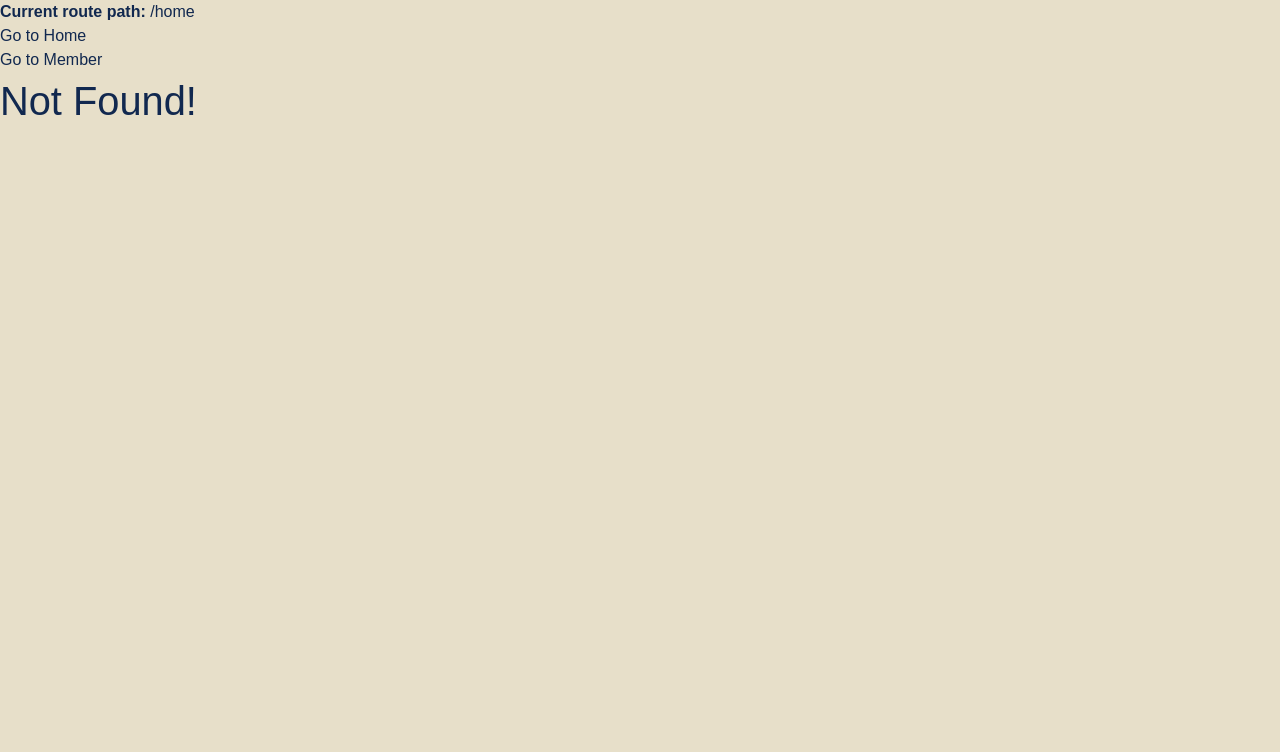
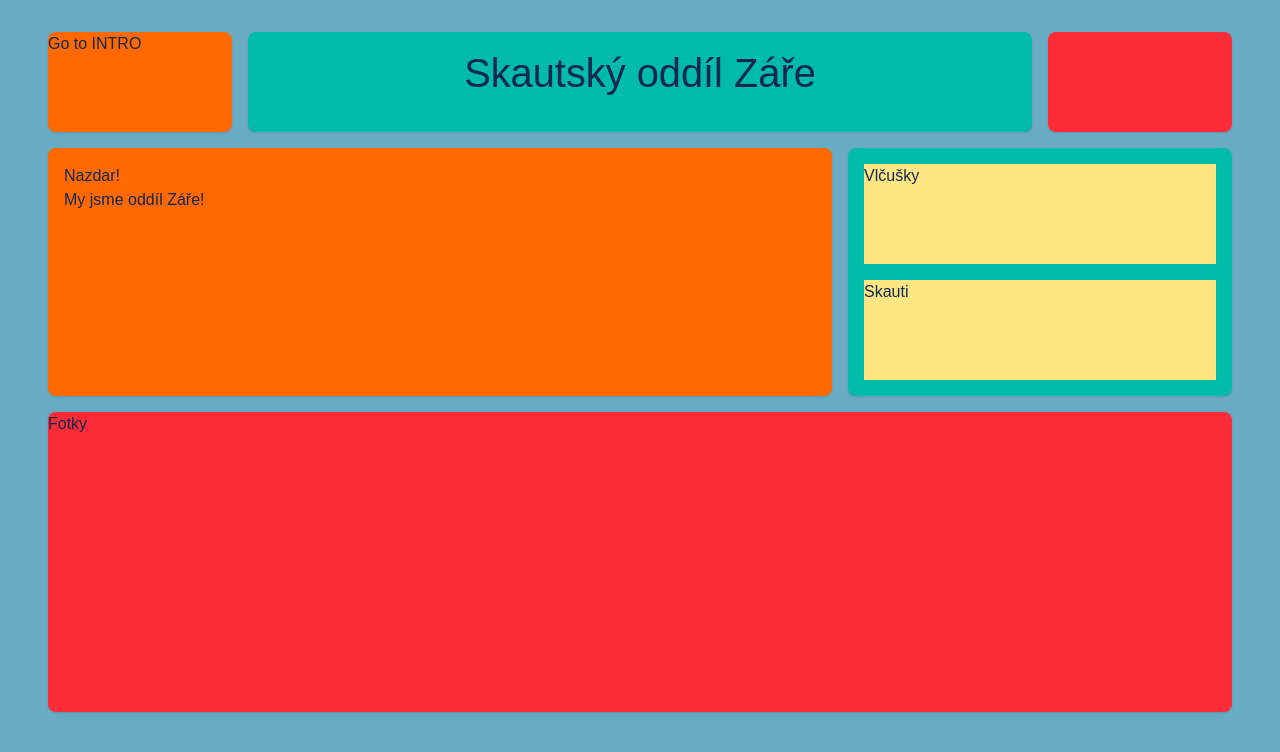
Before and after one commit to jachymak/zareweb, a Vue app: page /home in a window 1280 px wide. Before the commit this address had no page. Shown: the top 752 px of the page. Built offline with nearby package versions, Linux system fonts and the light colour scheme; a web font is replaced by a local one.

Commit message:
intro screen draft

```diff
--- a/src/App.vue
+++ b/src/App.vue
@@ -1,9 +1,29 @@
 <script setup></script>
 
 <template>
-  <p><strong>Current route path:</strong> {{ $route.fullPath }}</p>
-  <p><RouterLink to="/">Go to Home</RouterLink></p>
-  <p><RouterLink to="/member">Go to Member</RouterLink></p>
+  <RouterView v-slot="{ Component }">
+    <Transition name="page" mode="out-in">
+      <component :is="Component" />
+    </Transition>
+  </RouterView>
+</template>
 
-  <RouterView :key="$route.fullPath" />
-</template>
+<style>
+/* Fade + slight zoom */
+.page-enter-active,
+.page-leave-active {
+  transition:
+    opacity 0.4s ease,
+    transform 0.4s ease;
+}
+
+.page-enter-from {
+  opacity: 0;
+  transform: scale(0.98);
+}
+
+.page-leave-to {
+  opacity: 0;
+  transform: scale(1.02);
+}
+</style>
--- a/src/assets/style.css
+++ b/src/assets/style.css
@@ -2,7 +2,7 @@
 
 body {
     font-family: themix, sans-serif !important;
-    background-color: #E7DFC9 !important;
+    background-color: #6AABC4 !important;
     --bs-body-color: #11284F;
     touch-action: manipulation; /* https://stackoverflow.com/questions/10614481/disable-double-tap-zoom-option-in-browser-on-touch-devices */
 }
--- a/src/router/router.js
+++ b/src/router/router.js
@@ -3,11 +3,22 @@ import { createRouter, createWebHistory } from "vue-router";
 const routes = [
   {
     path: "/",
+    name: "Intro",
+    component: () => import("@/views/IntroView.vue"),
+  },
+  {
+    path: "/home",
+    name: "Home",
     component: () => import("@/views/HomeView.vue"),
+    meta: { fromIntro: true },
   },
   {
     path: "/member",
     component: () => import("@/views/MemberView.vue"),
+  },
+  {
+    path: "/admin",
+    component: () => import("@/views/AdminView.vue"),
   },
   {
     path: "/:pathMatch(.*)*",
--- /dev/null
+++ b/src/views/AdminView.vue
@@ -0,0 +1,33 @@
+<script setup>
+</script>
+
+<template>
+  <div class="m-4 grid gap-4 sm:grid-cols-12">
+    <div
+      class="min-h-[100px] rounded-lg bg-orange-500 shadow sm:col-span-2"
+    >
+    </div>
+
+    <div
+      class="min-h-[100px] rounded-lg bg-teal-500 shadow sm:col-span-8"
+    >
+      <div class="p-4">
+        <p>
+          <h1>ADMIN</h1>
+        </p>
+        <div class="mt-6 flex max-w-md gap-x-4">
+          <label for="email-address" class="sr-only">Email address</label>
+          <input id="email-address" type="email" name="email" required placeholder="Enter your email" autocomplete="email" class="min-w-0 flex-auto rounded-md bg-white/5 px-3.5 py-2 text-base text-white outline-1 -outline-offset-1 outline-white/10 placeholder:text-gray-500 focus:outline-2 focus:-outline-offset-2 focus:outline-indigo-500 sm:text-sm/6" />
+          <button type="submit" class="flex-none rounded-md bg-indigo-500 px-3.5 py-2.5 text-sm font-semibold text-white shadow-xs hover:bg-indigo-400 focus-visible:outline-2 focus-visible:outline-offset-2 focus-visible:outline-indigo-500">Subscribe</button>
+        </div>
+      </div>
+
+    </div>
+
+    <div class="min-h-[100px] rounded-lg bg-red-500 shadow sm:col-span-2">
+
+    </div>
+  </div>
+</template>
+
+<style scoped></style>
--- a/src/views/HomeView.vue
+++ b/src/views/HomeView.vue
@@ -3,11 +3,13 @@ import HelloWorld from "@/components/HelloWorld.vue";
 </script>
 
 <template>
-  <div class="m-4 grid gap-4 sm:grid-cols-12">
+  <div class="min-h-screen">
+    <div class="mx-12 mt-8 mb-4 grid gap-4 sm:grid-cols-12">
       <div class="min-h-[100px] rounded-lg bg-orange-500 shadow sm:col-span-2">
-      <div class="p-4">
+        <div class="hidden p-4">
           <HelloWorld msg="Hey!" />
         </div>
+        <RouterLink to="/">Go to INTRO</RouterLink>
       </div>
 
       <div class="min-h-[100px] rounded-lg bg-teal-500 shadow sm:col-span-8">
@@ -16,7 +18,34 @@ import HelloWorld from "@/components/HelloWorld.vue";
         </div>
       </div>
 
-    <div class="min-h-[100px] rounded-lg bg-red-500 shadow sm:col-span-2"></div>
+      <div
+        class="min-h-[100px] rounded-lg bg-red-500 shadow sm:col-span-2"
+      ></div>
+    </div>
+
+    <div class="mx-12 my-4 grid gap-4 sm:grid-cols-12">
+      <div class="min-h-[100px] rounded-lg bg-orange-500 shadow sm:col-span-8">
+        <div class="p-4">
+          <p>Nazdar!</p>
+          <p>My jsme oddíl Záře!</p>
+        </div>
+      </div>
+
+      <div class="min-h-[100px] rounded-lg bg-teal-500 shadow sm:col-span-4">
+        <div class="p-4">
+          <div class="grid grid-cols-1 gap-4">
+            <div class="min-h-[100px] bg-amber-200">Vlčušky</div>
+            <div class="min-h-[100px] bg-amber-200">Skauti</div>
+          </div>
+        </div>
+      </div>
+    </div>
+
+    <div class="mx-12 my-4 grid gap-4 sm:grid-cols-12">
+      <div class="col-span-12 min-h-[300px] rounded-lg bg-red-500 shadow">
+        Fotky
+      </div>
+    </div>
   </div>
 </template>
 
--- /dev/null
+++ b/src/views/IntroView.vue
@@ -0,0 +1,65 @@
+<template>
+  <div class="fixed inset-0 overflow-hidden">
+    <!-- Background image transition -->
+    <transition
+      enter-active-class="transition-all duration-700 ease-out"
+      enter-from-class="opacity-0 scale-100 translate-y-0"
+      enter-to-class="opacity-100 scale-100 translate-y-0"
+      leave-active-class="transition-all duration-700 ease-in"
+      leave-from-class="opacity-100 scale-100 translate-y-0"
+      leave-to-class="opacity-0 scale-110 -translate-y-10"
+    >
+      <img
+        v-if="visible"
+        src="@/assets/intro-image.png"
+        alt="Intro background"
+        class="absolute inset-0 h-full w-full object-cover"
+      />
+    </transition>
+
+    <!-- Content -->
+    <div class="fixed inset-0 flex items-center justify-center">
+      <transition
+        enter-active-class="transition-all duration-700 ease-out"
+        enter-from-class="opacity-0 scale-95"
+        enter-to-class="opacity-100 scale-100"
+        leave-active-class="transition-all duration-500 ease-in"
+        leave-from-class="opacity-100 scale-100"
+        leave-to-class="opacity-0 scale-105"
+      >
+        <div v-if="visible" class="relative z-10 text-center text-white">
+          <h1
+            class="mb-6 text-4xl font-bold md:text-6xl"
+            style="text-shadow: 2px 2px 8px rgba(0, 0, 0, 0.6)"
+          >
+            Skautský oddíl Záře
+          </h1>
+
+          <button
+            @click="enterSite"
+            class="rounded-full bg-white px-8 py-3 font-semibold text-black shadow-xl transition hover:scale-105"
+          >
+            Hurá na web!
+          </button>
+        </div>
+      </transition>
+    </div>
+  </div>
+</template>
+
+<script setup>
+import { ref } from "vue";
+import { useRouter } from "vue-router";
+
+const router = useRouter();
+const visible = ref(true);
+
+function enterSite() {
+  visible.value = false;
+
+  // match longest leave animation (700ms)
+  setTimeout(() => {
+    router.replace({ path: "/home", meta: { fromIntro: true } });
+  }, 700);
+}
+</script>
--- a/src/views/MemberView.vue
+++ b/src/views/MemberView.vue
@@ -3,15 +3,20 @@
 <template>
   <div class="m-4 grid gap-4 sm:grid-cols-12">
     <div
-      class="min-h-[100px] rounded-lg bg-orange-500 shadow sm:col-span-2"
+      class="order-2 min-h-[100px] rounded-lg bg-orange-500 shadow sm:order-1 sm:col-span-2"
     ></div>
 
     <div
-      class="min-h-[100px] rounded-lg bg-teal-500 shadow sm:col-span-8"
+      class="order-1 min-h-[100px] rounded-lg bg-teal-500 shadow sm:order-2 sm:col-span-8"
+    >
+      <h1>MEMBER</h1>
+    </div>
+
+    <div
+      class="order-3 min-h-[100px] rounded-lg bg-red-500 shadow sm:order-3 sm:col-span-2"
     ></div>
-
-    <div class="min-h-[100px] rounded-lg bg-red-500 shadow sm:col-span-2"></div>
   </div>
+  <div class="min-h-[200vh] bg-amber-300"></div>
 </template>
 
 <style scoped></style>
```
Also changed, not shown: 2 other files (tests, documents, lock files or other folders). Lines whose indentation alone changed are shown as unchanged.
